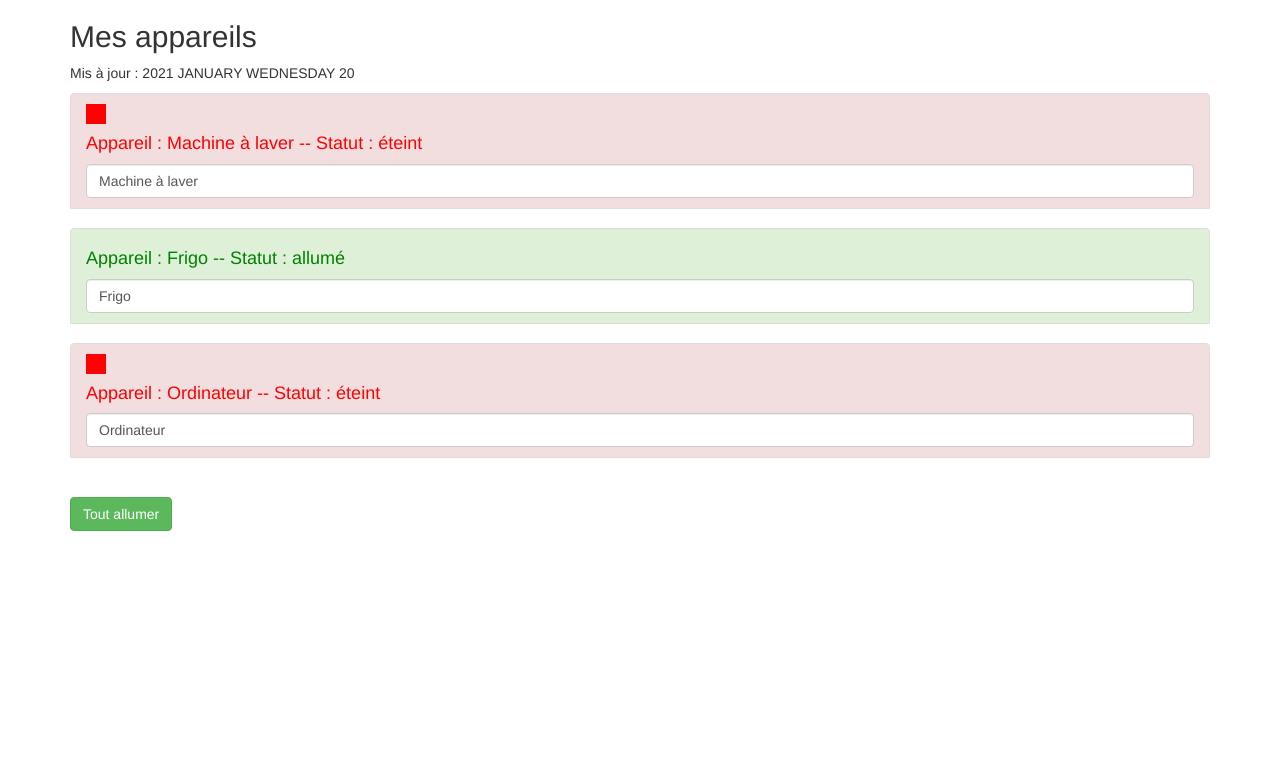
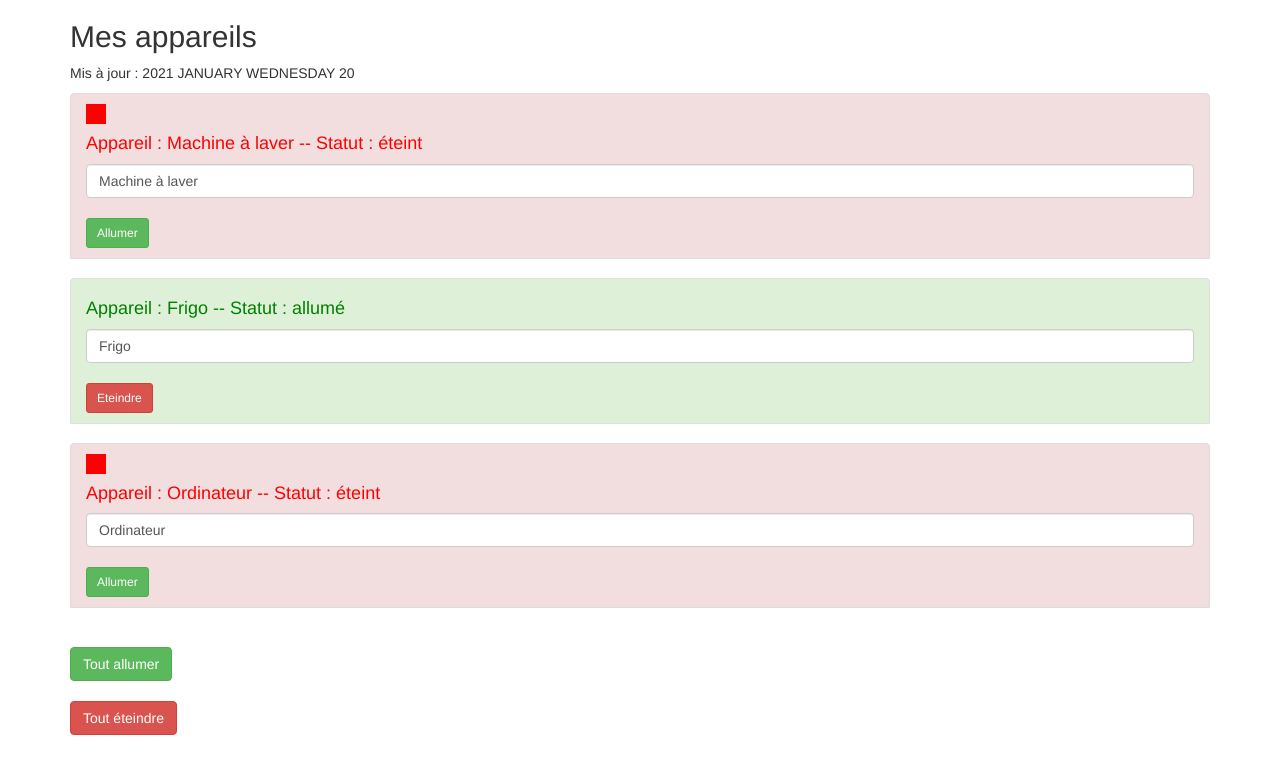
Before and after one commit to ThermosDev/projet-angular, an Angular app: page / in a window 1280 px wide. Shown: the top 774 px of the page. Built offline with nearby package versions, Linux system fonts and the light colour scheme.

Commit message:
Améliorez la structure du code avec les Services
Injection/ Instances
Utilisation des services
Faire communiquer mes components

```diff
--- a/src/app/app.component.html
+++ b/src/app/app.component.html
@@ -4,11 +4,13 @@
       <h2>Mes appareils</h2>
       <p>Mis à jour : {{ lastUpdate | async | date: 'y MMMM EEEE d' | uppercase }}</p>
       <ul class="list-group">
-        <app-appareil  *ngFor="let appareil of appareils"
+        <app-appareil  *ngFor="let appareil of appareils; let i = index"
                        [appareilName]="appareil.name"
-                       [appareilStatus]="appareil.status"></app-appareil>
+                       [appareilStatus]="appareil.status"
+                       [index]="i"></app-appareil>
       </ul>
-      <button class="btn btn-success" [disabled]="!isAuth" (click)="onAllumer()">Tout allumer</button>
+      <button class="btn btn-success" [disabled]="!isAuth" (click)="onAllumer()">Tout allumer</button><br><br>
+      <button class="btn btn-danger" [disabled]="!isAuth" (click)="onEteindre()">Tout éteindre</button>
     </div>
   </div>
 </div>
--- a/src/app/app.component.ts
+++ b/src/app/app.component.ts
@@ -1,4 +1,5 @@
-import { Component } from '@angular/core';
+import { Component, OnInit } from '@angular/core';
+import { AppareilService } from './services/appareil.service';
 
 @Component({
   selector: 'app-root',
@@ -7,6 +8,9 @@
 })
 export class AppComponent {
   isAuth = false;
+
+  appareils: any[];
+
   lastUpdate = new Promise((resolve, reject) => {
     const date = new Date();
     setTimeout(
@@ -16,22 +20,7 @@
     );
   });
 
-  appareils = [
-    {
-      name: 'Machine à laver',
-      status: 'éteint'
-    },
-    {
-      name: 'Frigo',
-      status: 'allumé'
-    },
-    {
-      name: 'Ordinateur',
-      status: 'éteint'
-    }
-  ];
-
-  constructor(){
+  constructor(private appareilService: AppareilService){
     setTimeout(
       () => {
         this.isAuth = true;
@@ -39,7 +28,20 @@
     );
   }
 
+  ngOnInit(){
+    this.appareils = this.appareilService.appareils;
+  }
+
   onAllumer(){
-    console.log('On allume tout ! ');
+    this.appareilService.switchOnAll();
+  }
+  onEteindre(){
+    if(confirm('Etes-vous sûr de vouloir éteindre tous les appareils ?')){
+      this.appareilService.switchOffAll();
+    }
+    else{
+      return null;
+    }
+
   }
 }
--- a/src/app/app.module.ts
+++ b/src/app/app.module.ts
@@ -5,6 +5,7 @@
 import { MonPremierComponent } from './mon-premier/mon-premier.component';
 import { AppareilComponent } from './appareil/appareil.component';
 import { FormsModule } from '@angular/forms';
+import { AppareilService } from './services/appareil.service';
 
 @NgModule({
   declarations: [
@@ -16,7 +17,9 @@
     BrowserModule,
     FormsModule
   ],
-  providers: [],
+  providers: [
+    AppareilService
+  ],
   bootstrap: [AppComponent]
 })
 export class AppModule { }
--- a/src/app/appareil/appareil.component.html
+++ b/src/app/appareil/appareil.component.html
@@ -5,4 +5,7 @@
        *ngIf="appareilStatus === 'éteint'"></div>
   <h4 [ngStyle]="{color: getColor()}">Appareil : {{ appareilName }} -- Statut : {{ getStatus() }}</h4>
   <input type="text" class="form-control" [(ngModel)]="appareilName">
+  <br>
+  <button class="btn btn-sm btn-success" *ngIf="appareilStatus === 'éteint'" (click)="onSwitch()">Allumer</button>
+  <button class="btn btn-sm btn-danger" *ngIf="appareilStatus === 'allumé'" (click)="onSwitch()">Eteindre</button>
 </li><br>
--- a/src/app/appareil/appareil.component.ts
+++ b/src/app/appareil/appareil.component.ts
@@ -1,4 +1,5 @@
 import { Component, Input, OnInit } from '@angular/core';
+import { AppareilService } from '../services/appareil.service';
 
 @Component({
   selector: 'app-appareil',
@@ -11,7 +12,9 @@
 
   @Input() appareilStatus: string;
 
-  constructor() { }
+  @Input() index: number;
+
+  constructor(private appareilService: AppareilService) { }
 
   ngOnInit(): void {
   }
@@ -26,5 +29,13 @@
     } else if(this.appareilStatus === 'éteint') {
       return 'red';
     }
+  }
+  onSwitch(){
+    if(this.appareilStatus === 'allumé'){
+      this.appareilService.switchOffOne(this.index);
+    }
+    else if(this.appareilStatus === 'éteint'){
+      this.appareilService.switchOnOne(this.index);
+    }
+  }
 }
-}
--- /dev/null
+++ b/src/app/services/appareil.service.ts
@@ -0,0 +1,36 @@
+export class AppareilService {
+    appareils = [
+        {
+          name: 'Machine à laver',
+          status: 'éteint'
+        },
+        {
+          name: 'Frigo',
+          status: 'allumé'
+        },
+        {
+          name: 'Ordinateur',
+          status: 'éteint'
+        }
+      ];
+
+    switchOnAll(){
+          for(let appareil of this.appareils){
+              appareil.status = 'allumé';
+          }
+      }
+
+    switchOffAll(){
+        for(let appareil of this.appareils){
+            appareil.status = 'éteint';
+        }
+    }
+
+    switchOnOne(i: number){
+        this.appareils[i].status = 'allumé';
+    }
+
+    switchOffOne(i: number){
+        this.appareils[i].status = 'éteint';
+    }
+}
```
